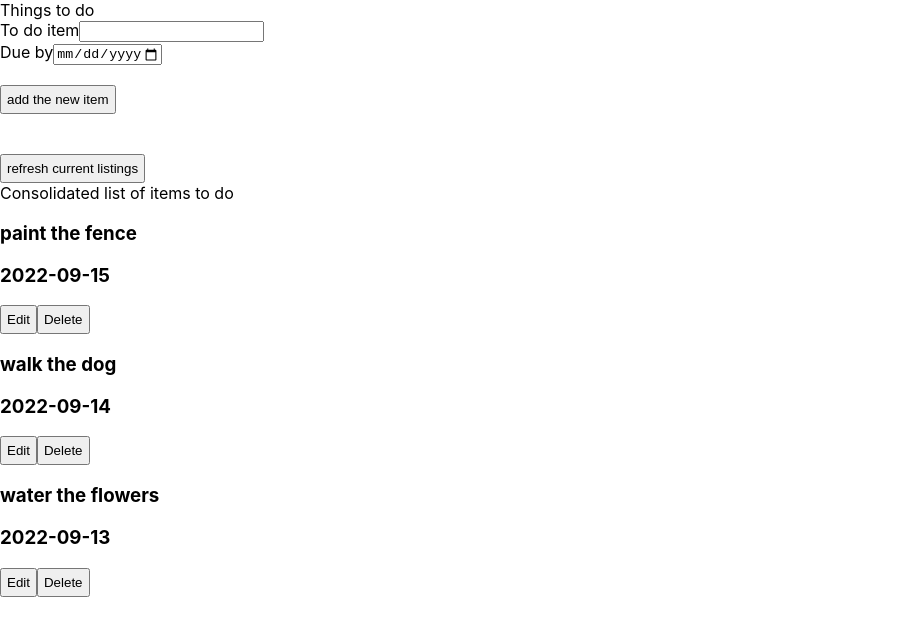
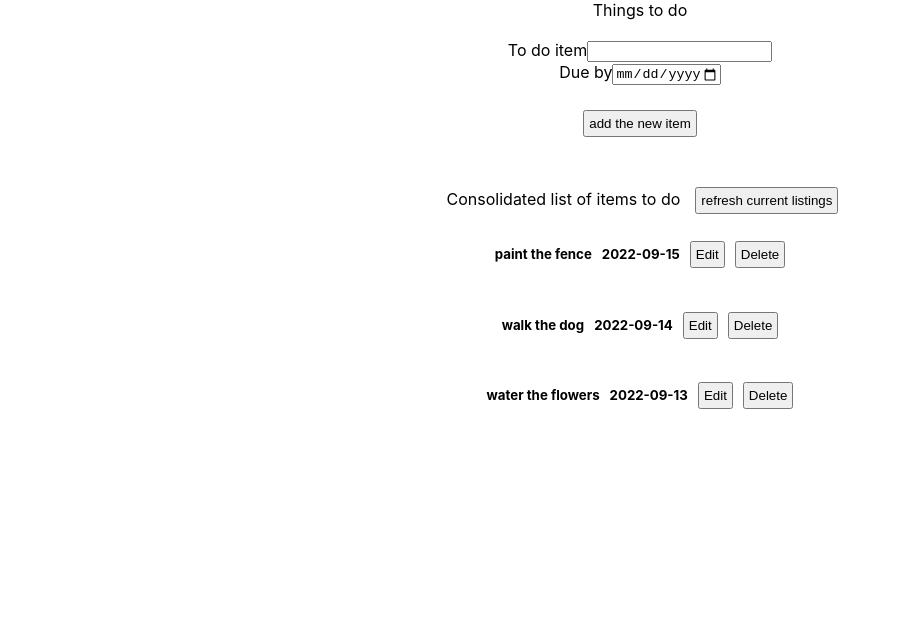
Before and after one commit to jtrudat/to-do-list, a React (Create React App) app in the folder frontend/todo/: page / in a window 1280 px wide. Shown: the top 636 px of the page, without its empty margins (0-901 px from the left). Built offline with nearby package versions, Linux system fonts and the light colour scheme; no server answers.

Commit message:
minor css row alignments

```diff
--- a/frontend/todo/src/App.css
+++ b/frontend/todo/src/App.css
@@ -37,6 +37,6 @@
   }
 }
 
-.setup{
-
+.setDisplay{
+      text-align: center
 }
--- a/frontend/todo/src/App.js
+++ b/frontend/todo/src/App.js
@@ -30,8 +30,9 @@ function App() {
   //   })
   // }
   return (
-    <div className="setup">
+    <div className="setDisplay">
       <div>Things to do</div>
+      <br></br>
       <Input />
       <ListItems taskers={itemsList}/>
     </div>
--- a/frontend/todo/src/components/EachItem.css
+++ b/frontend/todo/src/components/EachItem.css
@@ -1,8 +1,15 @@
-.lineitem {
-    display: inline;
+#lineitem {
+    display: inline
 
 }
 
-button{
+button {
+    padding: 4px;
+    display: inline;
+    margin: 5px
+}
+
+h5{
+    display: inline-flex;
     padding: 5px
 }
--- a/frontend/todo/src/components/EachItem.jsx
+++ b/frontend/todo/src/components/EachItem.jsx
@@ -14,11 +14,11 @@ const deleteHandler = ()=>{
     return(
         <div>
 
-            <div className="lineitem">
-                <h3>{props.todoItem}</h3>
-                <h3>{props.date}</h3>
+            <div>
+                <h5>{props.todoItem}</h5>
+                <h5>{props.date}</h5>
                 <button onClick={editHandler}>Edit</button>
-                <button  onClick={deleteHandler}>Delete</button>
+                <button onClick={deleteHandler}>Delete</button>
             </div>
         </div>
     )
--- a/frontend/todo/src/components/ListItems.css
+++ b/frontend/todo/src/components/ListItems.css
@@ -0,0 +1,3 @@
+#listingSection{
+    padding: 10px
+}
--- a/frontend/todo/src/components/ListItems.jsx
+++ b/frontend/todo/src/components/ListItems.jsx
@@ -27,10 +27,12 @@ export const ListItems = (props)=>{
         <div>
             <br></br>
             <br></br>
+
+
+            <label id="listingSection">Consolidated list of items to do</label>
             <button onClick={refreshHandler}>refresh current listings</button>
-            <br></br>
-            <label>Consolidated list of items to do</label>
-            {allItems.map((dbData)=>{
+            <div id="linerow">
+                {allItems.map((dbData)=>{
                  return (<EachItem
                     todoItem = {dbData.todoItem}
                     date = {dbData.date}
@@ -38,6 +40,7 @@ export const ListItems = (props)=>{
                     key = {dbData._id}
                 />)
             })}
+            </div>
 
         </div>
     )
```
